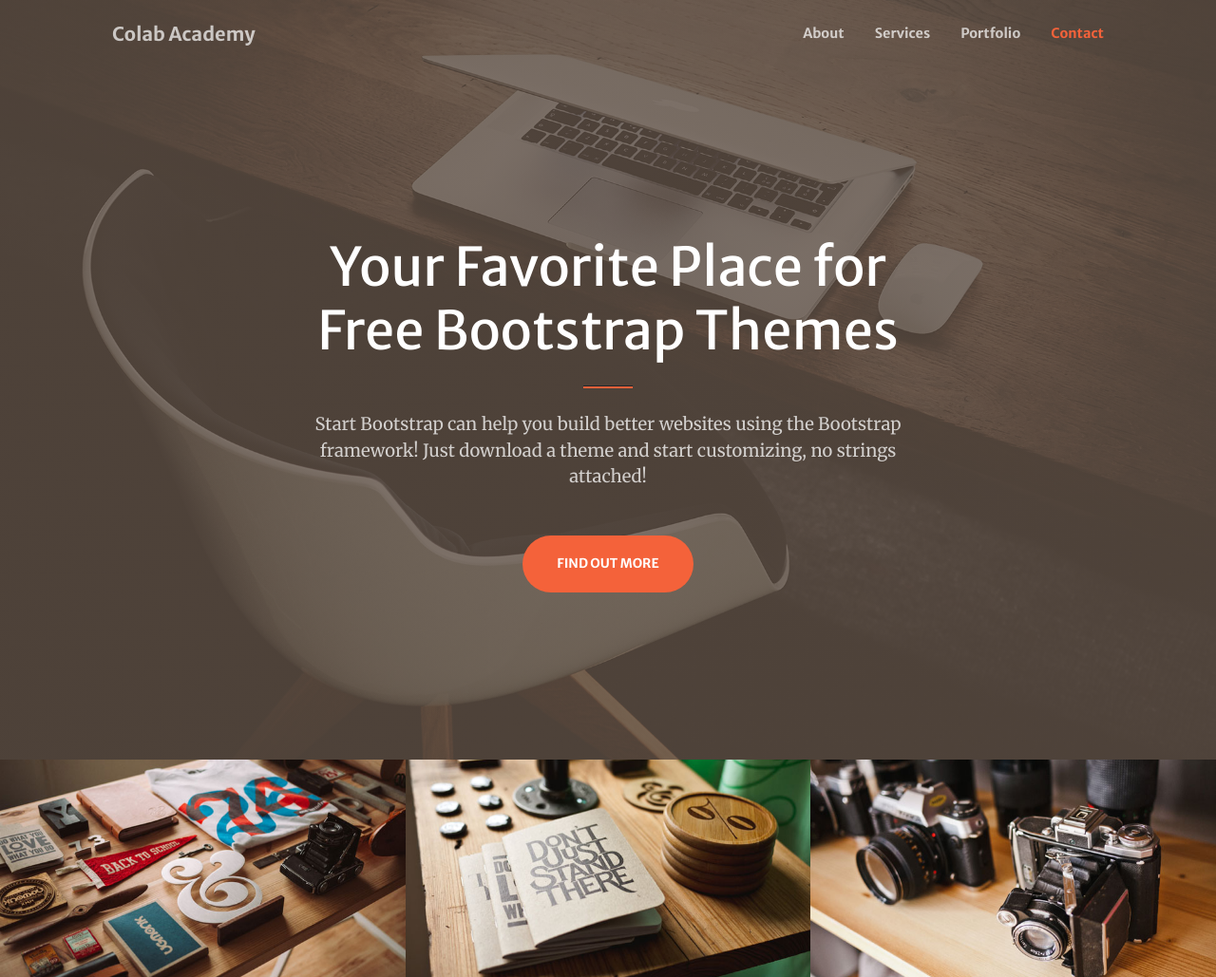
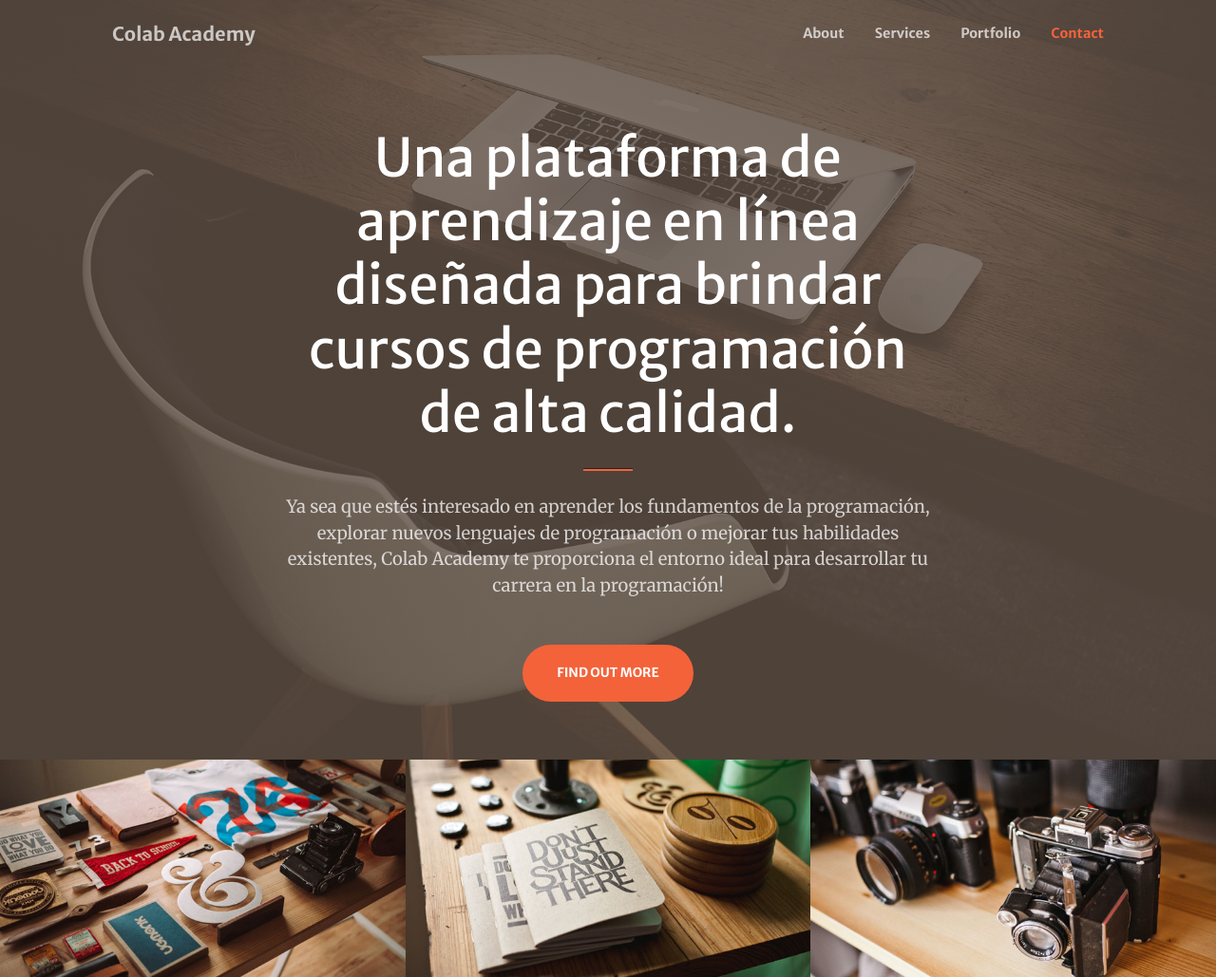
Before and after one commit to carlosalegriam/colab, a Django app: page / in a window 1280 px wide. Shown: the top 1029 px of the page at 95% size. Run offline with Django 4.2, Linux system fonts and the light colour scheme; some libraries are stand-ins or nearby versions.

Commit message:
Descripción index

```diff
--- a/colabapp/colabapp/templates/index.html
+++ b/colabapp/colabapp/templates/index.html
@@ -7,11 +7,11 @@
         <div class="container px-4 px-lg-5 h-100">
             <div class="row gx-4 gx-lg-5 h-100 align-items-center justify-content-center text-center">
                 <div class="col-lg-8 align-self-end">
-                    <h1 class="text-white font-weight-bold">Your Favorite Place for Free Bootstrap Themes</h1>
+                    <h1 class="text-white font-weight-bold">Una plataforma de aprendizaje en línea diseñada para brindar cursos de programación de alta calidad.</h1>
                     <hr class="divider" />
                 </div>
                 <div class="col-lg-8 align-self-baseline">
-                    <p class="text-white-75 mb-5">Start Bootstrap can help you build better websites using the Bootstrap framework! Just download a theme and start customizing, no strings attached!</p>
+                    <p class="text-white-75 mb-5">Ya sea que estés interesado en aprender los fundamentos de la programación, explorar nuevos lenguajes de programación o mejorar tus habilidades existentes, Colab Academy te proporciona el entorno ideal para desarrollar tu carrera en la programación!</p>
                     <a class="btn btn-primary btn-xl" href="#about">Find Out More</a>
                 </div>
             </div>
```
